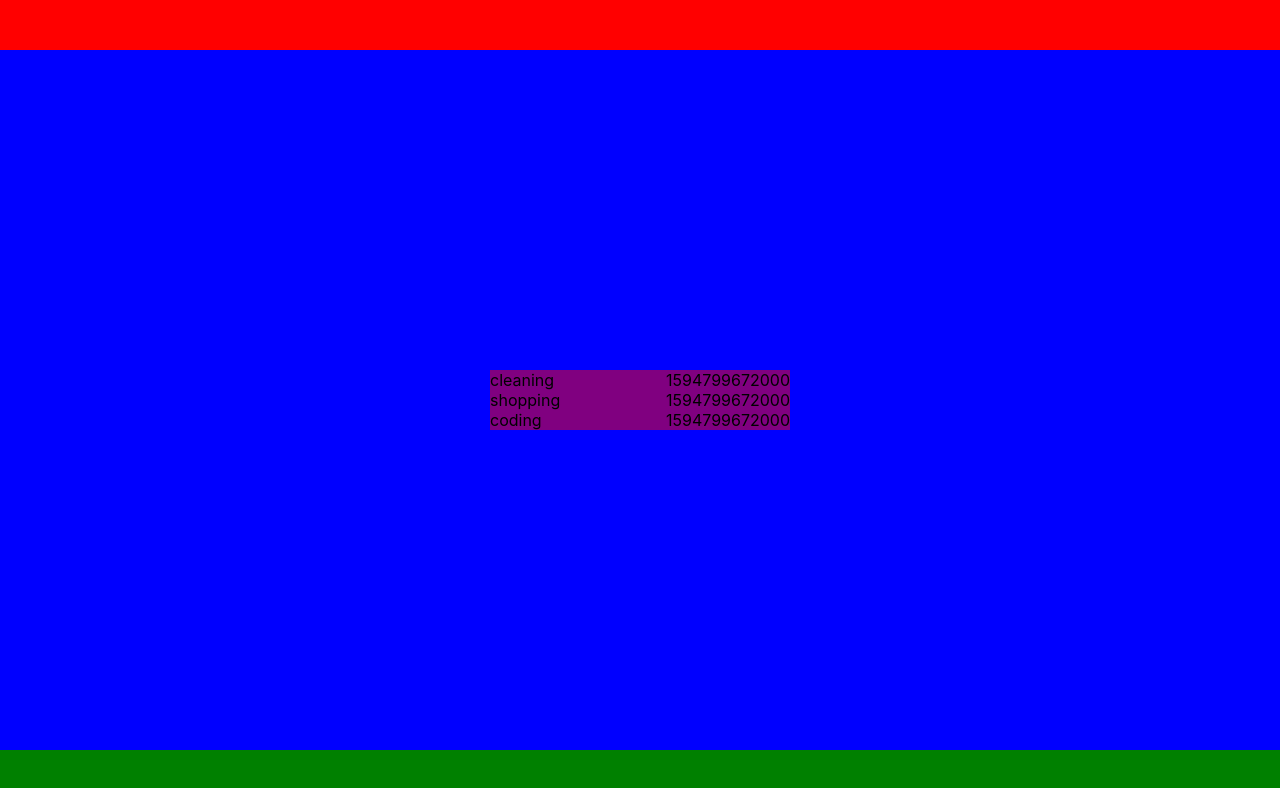
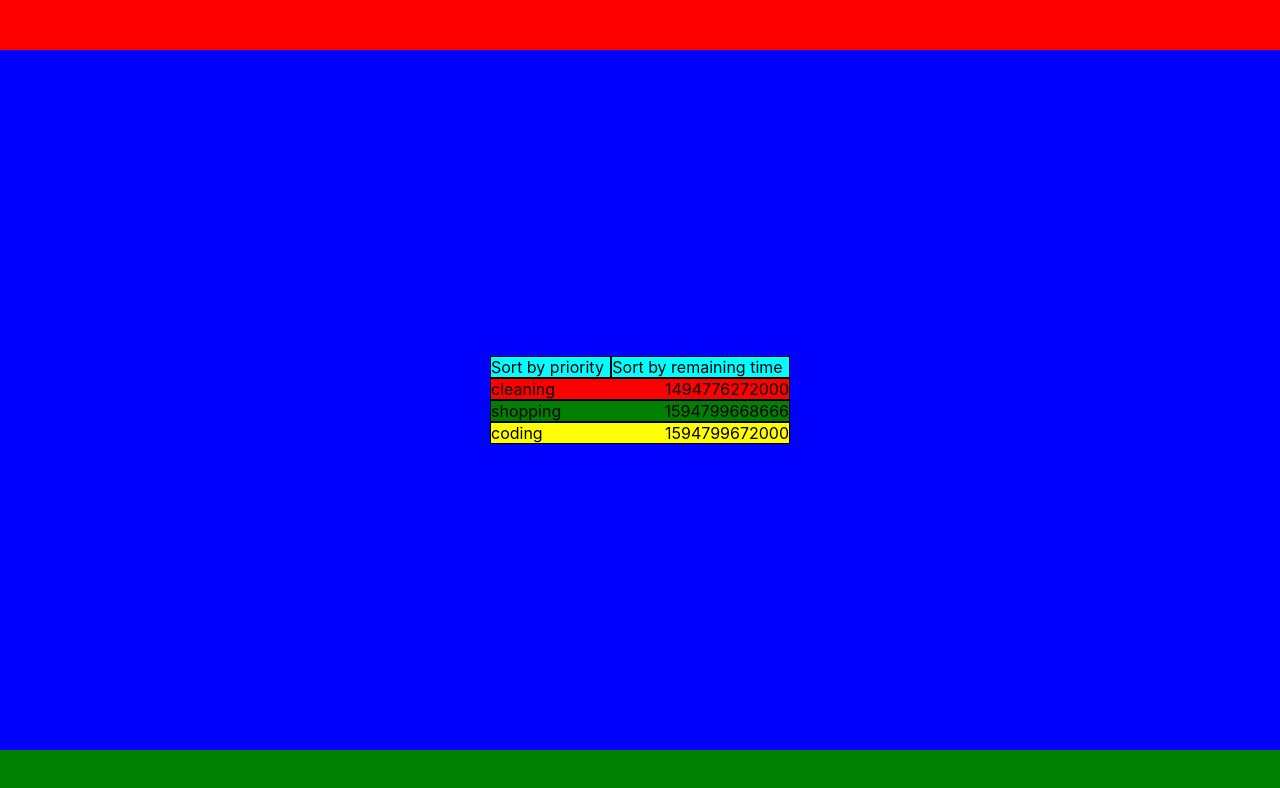
Before and after one commit to AaronBackman/Todo-app, a React (Create React App) app: page / in a window 1280 px wide. Shown: the top 788 px of the page. Built offline with nearby package versions, Linux system fonts and the light colour scheme.

Commit message:
added sorting functionality

```diff
--- a/src/App.css
+++ b/src/App.css
@@ -17,21 +17,3 @@
   align-items: center;
   background-color: blue;
 }
-
-.todo-list {
-  display: flex;
-  flex-direction: column;
-}
-
-.todo-list-item {
-  background-color: purple;
-  width: 300px;
-  flex-grow: 1;
-  display: flex;
-  justify-content: space-between;
-}
-
-#footer {
-  height: 50px;
-  background-color: green;
-}
--- a/src/App.js
+++ b/src/App.js
@@ -1,36 +1,13 @@
 import React from 'react';
 import './App.css';
+import TodoList from './TodoList';
 
 function App() {
-  const todoItems = [
-    {
-      title: "cleaning",
-      date: Date.now(),
-    },
-    {
-      title: "shopping",
-      date: Date.now(),
-    },
-    {
-      title: "coding",
-      date: Date.now(),
-    },
-  ];
-
   return (
     <div className="container">
       <div id="header"></div>
       <div id="content">
-        <div className="todo-list">
-          {todoItems.map(todoItem => {
-            return (
-              <div className="todo-list-item">
-                <div>{todoItem.title}</div>
-                <div>{todoItem.date}</div>
-              </div>
-            );
-          })}
-        </div>
+        <TodoList />
       </div>
       <div id="footer"></div>
     </div>
--- /dev/null
+++ b/src/Sort.js
@@ -0,0 +1,36 @@
+import React from 'react';
+
+function Sort(props) {
+  const todoItems = props.todoItems;
+  const setTodoItems = props.setTodoItems;
+
+  const sortByPriority = () => {
+    const newTodoItems = todoItems.concat();
+
+    newTodoItems.sort((a, b) => {
+      return b.priority.value - a.priority.value;
+    });
+
+    setTodoItems(newTodoItems);
+  };
+
+  const sortByRemainingTime = () => {
+    const newTodoItems = todoItems.concat();
+
+    // sorts the ones that come earlier first
+    newTodoItems.sort((a, b) => {
+      return a.date - b.date;
+    });
+
+    setTodoItems(newTodoItems);
+  };
+
+  return (
+    <div className="sort-bar">
+      <div onClick={sortByPriority}>Sort by priority</div>
+      <div onClick={sortByRemainingTime}>Sort by remaining time</div>
+    </div>
+  );
+}
+
+export default Sort;
--- /dev/null
+++ b/src/TodoList.js
@@ -0,0 +1,50 @@
+import React, { useState } from 'react';
+import './Todolist.css'
+import Sort from './Sort.js';
+
+function TodoList() {
+  const [todoItems, setTodoItems] = useState([
+    {
+      title: "cleaning",
+      date: Date.now() - 100023400000,
+      priority: {
+        name: "high",
+        value: 3,
+      },
+    },
+    {
+      title: "shopping",
+      date: Date.now() - 3334,
+      priority: {
+        name: "low",
+        value: 1,
+      },
+    },
+    {
+      title: "coding",
+      date: Date.now(),
+      priority: {
+        name: "medium",
+        value: 2,
+      },
+    },
+  ]);
+
+  return (
+    <>
+      <div className="todo-list">
+        <Sort todoItems={todoItems} setTodoItems={setTodoItems} />
+        {todoItems.map(todoItem => {
+          return (
+            <div className={'todo-list-item ' + `${todoItem.priority.name + '-priority'}`}>
+              <div>{todoItem.title}</div>
+              <div>{todoItem.date}</div>
+            </div>
+          );
+        })}
+      </div>
+    </>
+  );
+}
+
+export default TodoList;
--- /dev/null
+++ b/src/Todolist.css
@@ -0,0 +1,46 @@
+.todo-list {
+  display: flex;
+  flex-direction: column;
+}
+
+.todo-list > .sort-bar {
+  display: flex;
+  justify-content: space-between;
+}
+
+.todo-list > .sort-bar > div {
+  flex-grow: 1;
+  background-color: aqua;
+  box-sizing: border-box;
+  border: 1px solid black;
+}
+
+.todo-list > .sort-bar > div:hover {
+  background-color: rgb(112, 245, 245);
+}
+
+.todo-list-item {
+  width: 300px;
+  flex-grow: 1;
+  display: flex;
+  justify-content: space-between;
+  box-sizing: border-box;
+  border: 1px solid black;
+}
+
+.high-priority {
+  background-color: red;
+}
+
+.medium-priority {
+  background-color: yellow;
+}
+
+.low-priority {
+  background-color: green;
+}
+
+#footer {
+  height: 50px;
+  background-color: green;
+}
```
